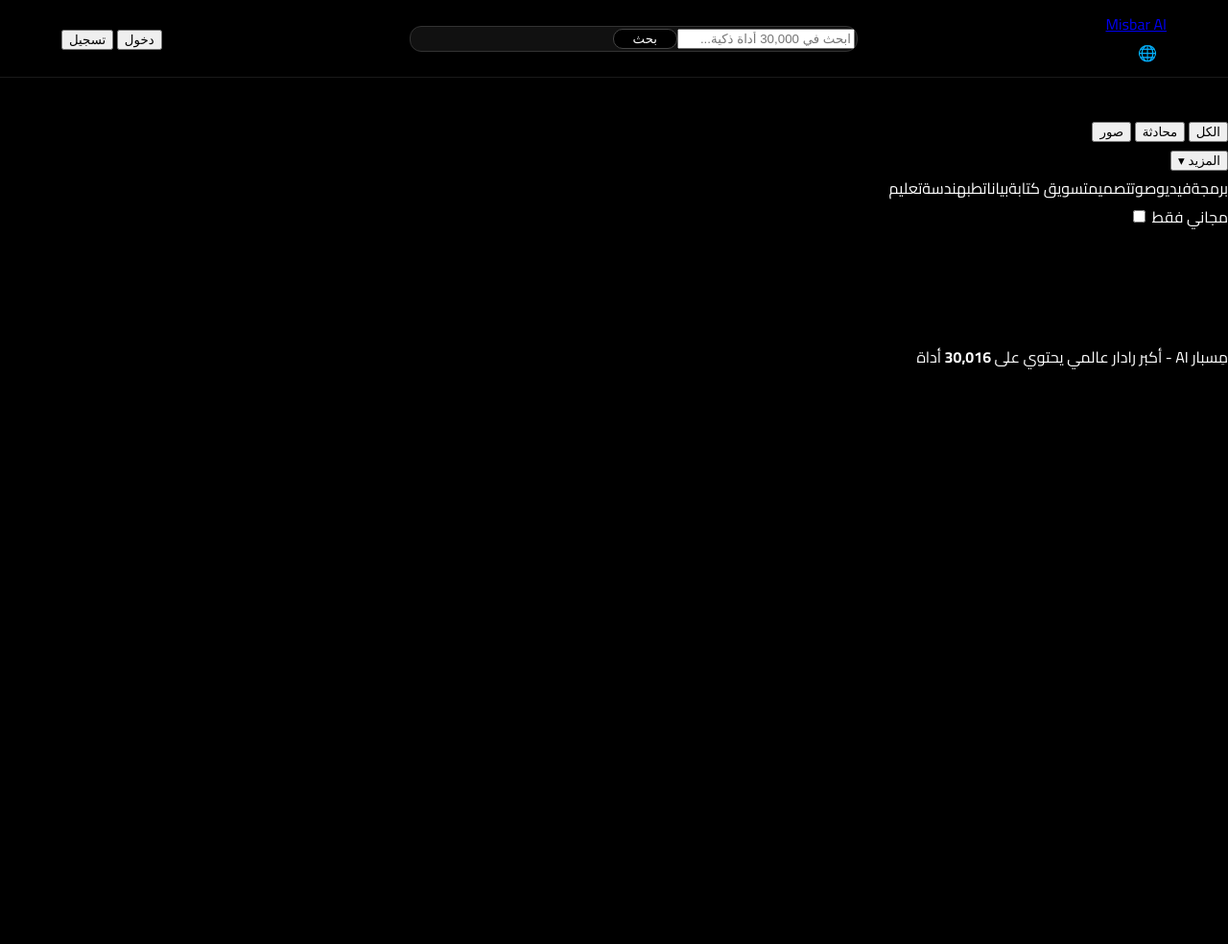
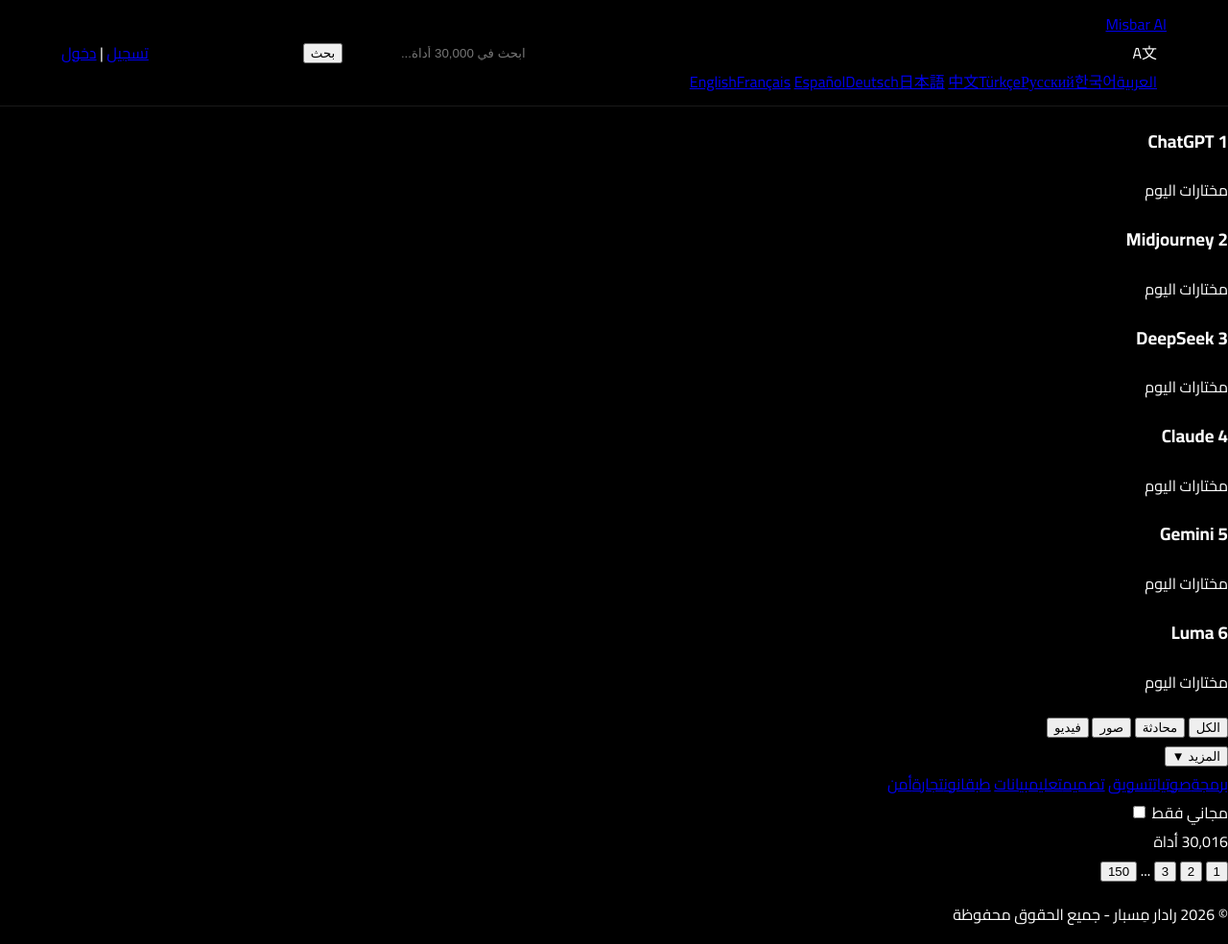
Before and after one commit to omaration612-ux/Misbar-AI, a plain HTML site: page index.html in a window 1280 px wide. Shown: the whole page at 96% size. Before the commit the page ends 800 px from the top, so only its background shows below. Drawn offline with Linux system fonts and the light colour scheme; no server answers.

Commit message:
Update index.html

```diff
--- a/index.html
+++ b/index.html
@@ -4,72 +4,104 @@
     <meta charset="UTF-8">
     <meta name="viewport" content="width=device-width, initial-scale=1.0">
     <title>MISBAR AI | رادار مِسبار - أكبر دليل لأدوات الذكاء الاصطناعي</title>
-    <meta name="description" content="اكتشف أكثر من 30,000 أداة ذكاء اصطناعي عبر MISBAR AI. رادارك الخاص للبحث الفوري عن أفضل الحلول التقنية المحدثة لحظياً.">
-    <meta name="keywords" content="MISBAR AI, رادار مسبار, أدوات الذكاء الاصطناعي, AI Tools Directory, بحث ذكاء اصطناعي">
+    <meta name="description" content="اكتشف أكثر من 30,000 أداة ذكاء اصطناعي عبر MISBAR AI. رادارك الخاص للبحث الفوري.">
+    <meta property="og:title" content="MISBAR AI - رادار مِسبار العالمي">
+    <link href="https://fonts.googleapis.com/css2?family=Cairo:wght@400;700;900&display=swap" rel="stylesheet">
+    <link rel="stylesheet" href="style.css">
+</head>
+<body oncontextmenu="return false;">
 
-    <link rel="alternate" hreflang="ar" href="https://misbar-ai.web.app/ar">
-    <link rel="alternate" hreflang="en" href="https://misbar-ai.web.app/en">
-    <link rel="alternate" hreflang="ja" href="https://misbar-ai.web.app/jp">
-    <link rel="stylesheet" href="style.css">
-    <link href="https://fonts.googleapis.com/css2?family=Cairo:wght@400;700;900&display=swap" rel="stylesheet">
-</head>
-<body oncontextmenu="return false;"> <nav class="apple-nav">
-        <div class="logo-group">
+    <nav class="apple-nav">
+        <div class="nav-right">
             <a href="#" class="logo">Misbar AI</a>
             <div class="lang-dropdown">
-                <span class="globe-icon">🌐</span>
-                <div class="lang-content">
-                    <a href="#">العربية</a><a href="#">English</a><a href="#">日本語</a>
-                    <a href="#">Français</a><a href="#">Deutsch</a><a href="#">Español</a>
-                    <a href="#">Русский</a><a href="#">한국어</a><a href="#">Türkçe</a><a href="#">中文</a>
+                <span class="lang-icon">A文</span>
+                <div class="lang-menu">
+                    <a href="#">العربية</a><a href="#">English</a><a href="#">Français</a>
+                    <a href="#">Español</a><a href="#">Deutsch</a><a href="#">日本語</a>
+                    <a href="#">中文</a><a href="#">Türkçe</a><a href="#">Русский</a><a href="#">한국어</a>
                 </div>
             </div>
         </div>
 
-        <div class="search-box">
-            <input type="text" id="smartSearch" placeholder="ابحث في 30,000 أداة ذكية...">
-            <button class="search-btn">بحث</button>
+        <div class="search-wrapper">
+            <input type="text" id="smartSearch" class="search-input" placeholder="ابحث في 30,000 أداة...">
+            <button class="search-btn-black">بحث</button>
         </div>
 
-        <div class="auth-group">
-            <button class="btn-text">دخول</button>
-            <button class="btn-text">تسجيل</button>
+        <div class="auth-section">
+            <a href="#" class="auth-btn">تسجيل</a>
+            <span class="sep">|</span>
+            <a href="#" class="auth-btn">دخول</a>
         </div>
     </nav>
 
-    <section class="rolling-featured" id="featuredSection">
-        </section>
+    <section class="featured-section">
+        <div class="featured-slider">
+            <div class="f-card"><h3>ChatGPT 1</h3><p>مختارات اليوم</p></div>
+            <div class="f-card"><h3>Midjourney 2</h3><p>مختارات اليوم</p></div>
+            <div class="f-card"><h3>DeepSeek 3</h3><p>مختارات اليوم</p></div>
+            <div class="f-card"><h3>Claude 4</h3><p>مختارات اليوم</p></div>
+            <div class="f-card"><h3>Gemini 5</h3><p>مختارات اليوم</p></div>
+            <div class="f-card"><h3>Luma 6</h3><p>مختارات اليوم</p></div>
+        </div>
+    </section>
 
-    <div class="filter-bar">
-        <div class="tags">
-            <button class="tag active">الكل</button>
-            <button class="tag">محادثة</button>
-            <button class="tag">صور</button>
-            <div class="more-dropdown">
-                <button class="tag">المزيد ▾</button>
-                <div class="more-content">
-                    <a>برمجة</a><a>فيديو</a><a>صوت</a><a>تصميم</a><a>تسويق</a>
-                    <a>كتابة</a><a>بيانات</a><a>طب</a><a>هندسة</a><a>تعليم</a>
+    <div class="filter-container">
+        <div class="filter-bar">
+            <button class="tag-btn active">الكل</button>
+            <button class="tag-btn">محادثة</button>
+            <button class="tag-btn">صور</button>
+            <button class="tag-btn">فيديو</button>
+            <div class="more-filters">
+                <button class="tag-btn">المزيد ▼</button>
+                <div class="more-menu">
+                    <a href="#">برمجة</a><a href="#">صوتيات</a><a href="#">تسويق</a>
+                    <a href="#">تصميم</a><a href="#">تعليم</a><a href="#">بيانات</a>
+                    <a href="#">طب</a><a href="#">قانون</a><a href="#">تجارة</a><a href="#">أمن</a>
                 </div>
             </div>
         </div>
-        <div class="toggle-area">
+
+        <div class="free-only-wrapper">
             <span>مجاني فقط</span>
-            <label class="switch"><input type="checkbox" id="freeOnly"><span class="slider"></span></label>
+            <label class="switch">
+                <input type="checkbox" id="freeOnly">
+                <span class="slider round"></span>
+            </label>
         </div>
     </div>
 
-    <main class="main-grid" id="toolGrid"></main>
+    <main class="grid" id="mainGrid"></main>
 
-    <div class="glass-pagination" id="rollingPage">
+    <div class="pagination-area">
+        <div class="glass-counter">30,016 أداة</div>
+        <div class="pagination">
+            <button class="page-link active">1</button>
+            <button class="page-link">2</button>
+            <button class="page-link">3</button>
+            <span class="dots">...</span>
+            <button class="page-link">150</button>
         </div>
+    </div>
 
     <footer>
-        <p>مِسبار AI - أكبر رادار عالمي يحتوي على <strong id="toolsCounter">30,016</strong> أداة</p>
+        <p>© 2026 رادار مِسبار - جميع الحقوق محفوظة</p>
     </footer>
 
     <script src="https://www.gstatic.com/firebasejs/10.7.1/firebase-app-compat.js"></script>
     <script src="https://www.gstatic.com/firebasejs/10.7.1/firebase-firestore-compat.js"></script>
-    <script src="engine.js"></script>
+    <script>
+        const firebaseConfig = {
+            apiKey: "AIzaSyBzG7ZeOr6uoKbCPoodlJiw2ZmiiVwTDxY",
+            authDomain: "misbar-2026.firebaseapp.com",
+            projectId: "misbar-2026",
+            storageBucket: "misbar-2026.firebasestorage.app",
+            messagingSenderId: "299387766091",
+            appId: "1:299387766091:web:cd36930b732b85d82214ce"
+        };
+        firebase.initializeApp(firebaseConfig);
+    </script>
+    <script src="script.js"></script>
 </body>
 </html>
```
